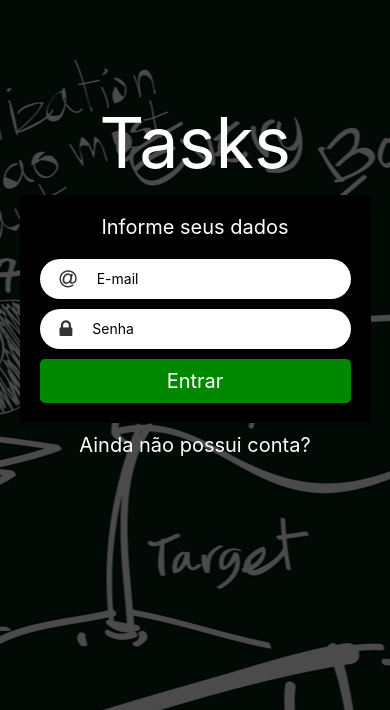
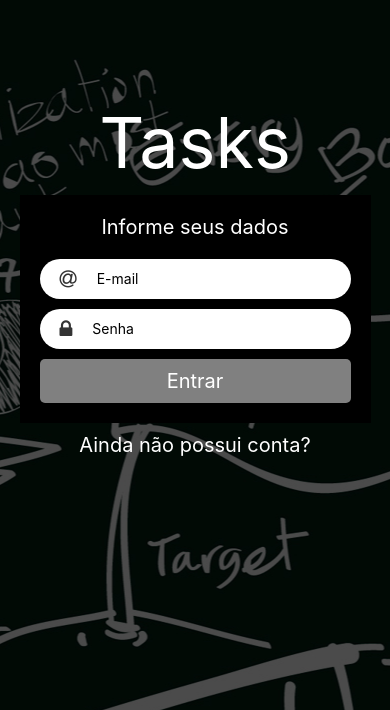
Before and after one commit to VashRogers/TasksApp, a React Native app: screen /Auth in a window 390 px wide. Shown: the part 134-844 px from the top of the page. Built offline with nearby package versions, Linux system fonts and the light colour scheme.

Commit message:
regras para inserção de cadastro e login

```diff
--- a/src/screens/Auth.js
+++ b/src/screens/Auth.js
@@ -57,6 +57,18 @@ export default class Auth extends Component {
     }
 
     render(){
+      const validations = []
+      validations.push(this.state.email && this.state.email.includes('@'));
+      validations.push(this.state.password && this.state.password.length >= 6);
+
+      if(this.state.stageNew){
+        validations.push(this.state.name.trim().length >= 3)
+        validations.push(this.state.confirmPassword)
+        validations.push(this.state.password === this.state.confirmPassword)
+      }
+
+      const validForm = validations.reduce((t, a) => t && a)
+
       return(
         <ImageBackground source={backgroundImage}
           style={styles.background}
@@ -97,9 +109,10 @@ export default class Auth extends Component {
             />
             }
             <TouchableOpacity
+              disabled={!validForm}
               onPress={this.signinOrsignup}
             >
-              <View style={styles.button}>
+              <View style={[styles.button, validForm ? {} : { backgroundColor:'gray' }]}>
                 <Text style={styles.buttonText}>
                   {this.state.stageNew ? 'Registrar' : 'Entrar'}
                 </Text>
--- a/src/screens/AuthWithHooks.js
+++ b/src/screens/AuthWithHooks.js
@@ -15,13 +15,6 @@ const AuthWithHooks = (props) => {
     const[ password, setPassword ] = useState('');
     const[ confirmPassword, setConfirmPassword ] = useState('');
     const[ stageNew, setStageNew ] = useState(false)
-    // state = {
-    //   name:'',
-    //   email:'',
-    //   password:'',
-    //   confirmPassword:'',
-    //   stageNew: false
-    // }
 
     const signinOrsignup = () => {
       if(stageNew){
@@ -65,6 +58,17 @@ const AuthWithHooks = (props) => {
       }
     }
 
+    const validations = []
+      validations.push(email && email.includes('@'))
+      validations.push(password && password.length >= 6)
+      if(stageNew){
+        validations.push(name.trim().length >=3 )
+        validations.push(confirmPassword)
+        validations.push(password === confirmPassword)
+      }
+
+      const validForm = validations.reduce((t, a) => t && a)
+
     return(
       <ImageBackground source={backgroundImage}
         style={styles.background}
@@ -106,9 +110,10 @@ const AuthWithHooks = (props) => {
           />
           }
           <TouchableOpacity
+            disabled={!validForm}
             onPress={signinOrsignup}
           >
-            <View style={styles.button}>
+            <View style={[styles.button, validForm ? {} : { backgroundColor:'gray' }]}>
               <Text style={styles.buttonText}>
                 {stageNew ? 'Registrar' : 'Entrar'}
               </Text>
```
